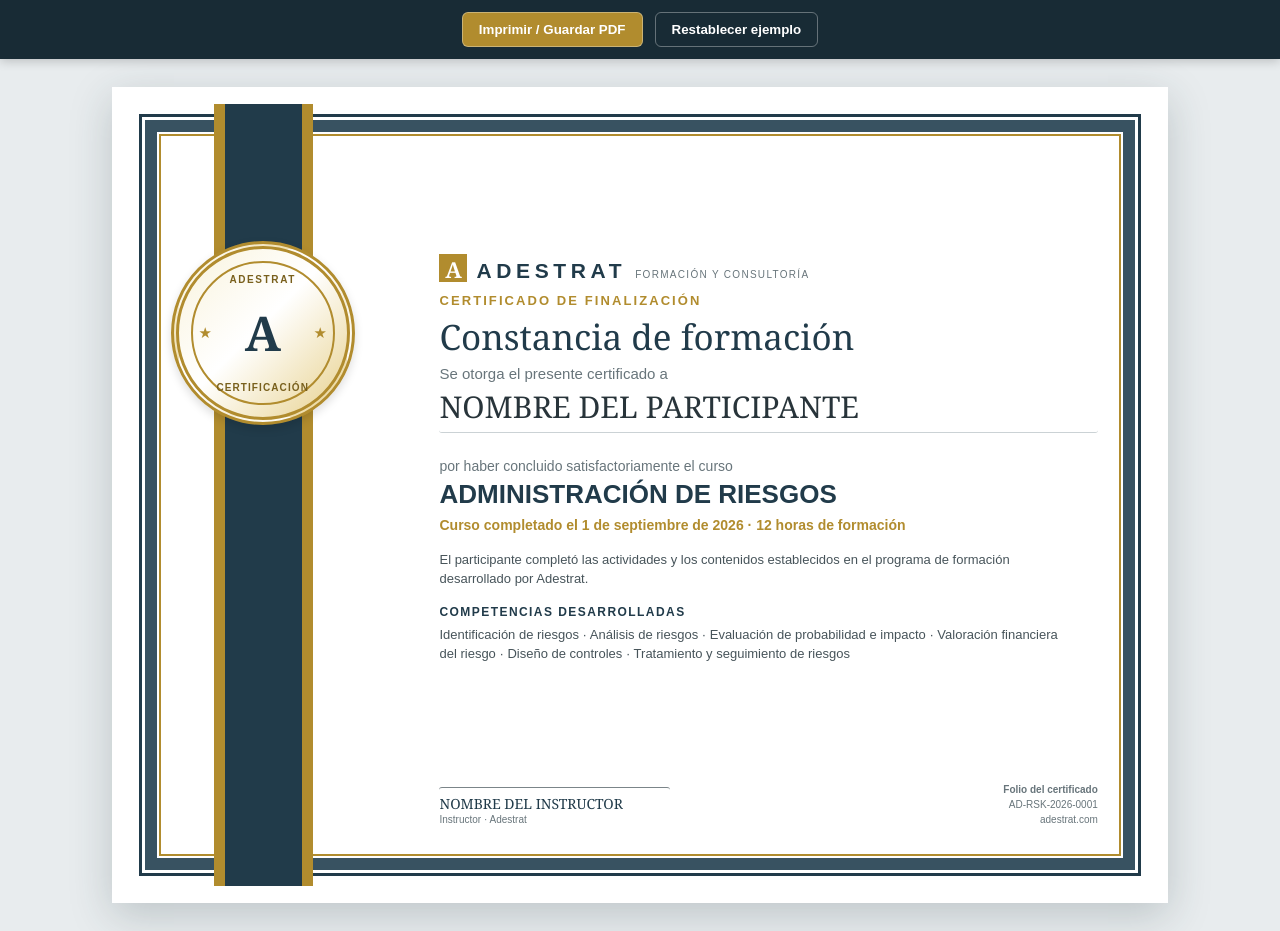
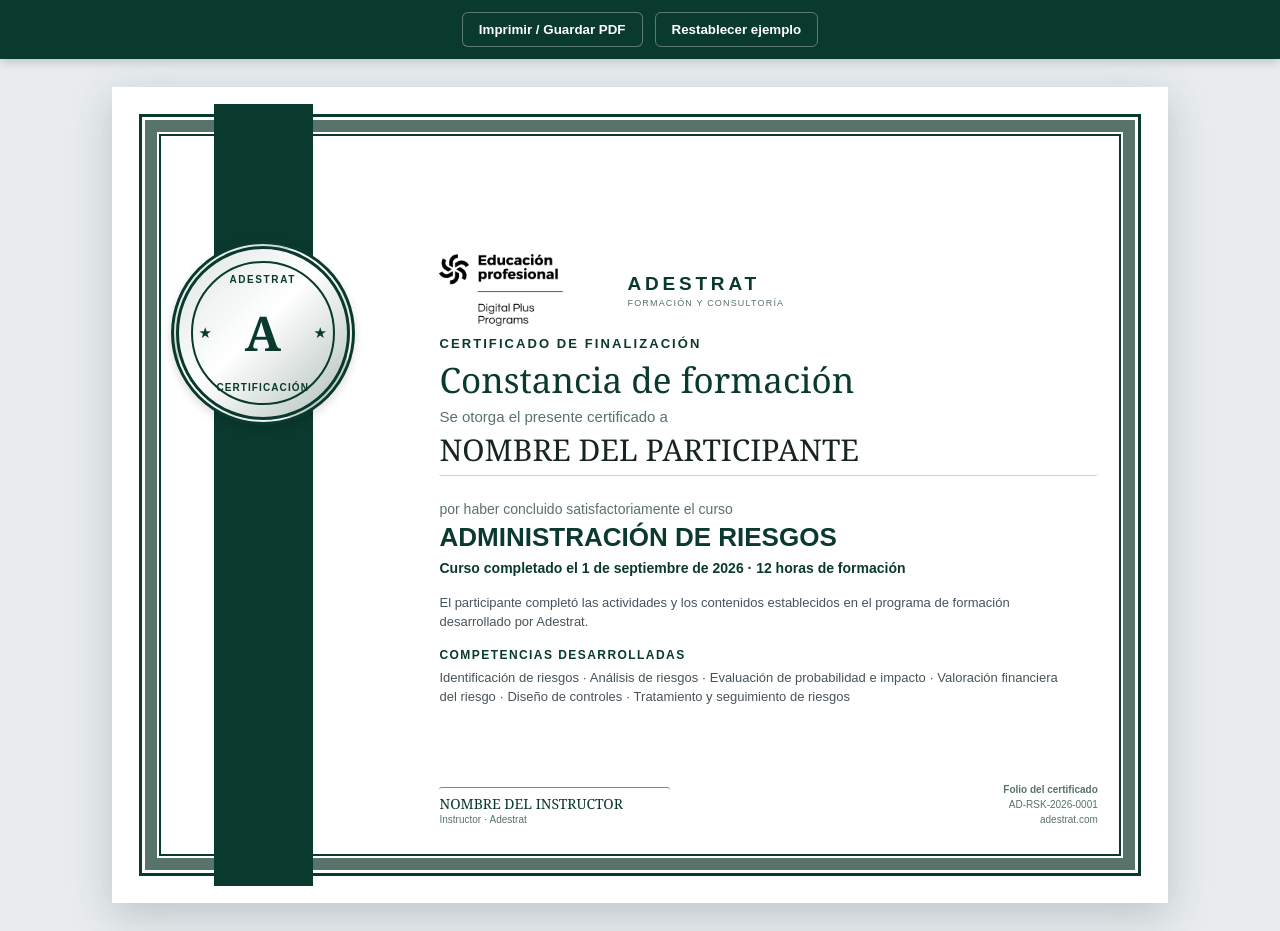
Before and after one commit to cafrhein/muro, a Jekyll site: the page certificado-adestrat-plantilla.html, which Jekyll copies as it is, in a window 1280 px wide and 931 px high. Built offline with Jekyll 4.4.1, drawn with Linux system fonts in a browser that asks for light colours.

Commit message:
Apply institutional branding to certificate template

```diff
--- a/certificado-adestrat-plantilla.html
+++ b/certificado-adestrat-plantilla.html
@@ -5,10 +5,10 @@
   <meta name="viewport" content="width=device-width,initial-scale=1">
   <title>Plantilla de certificado | Adestrat</title>
   <style>
-    :root{--navy:#213b4a;--navy-2:#385261;--gold:#b18c2e;--gold-light:#d7bd6b;--ink:#28343a;--paper:#fff;--muted:#68757b}
+    :root{--navy:#0a3a2d;--navy-2:#57736a;--gold:#0a3a2d;--gold-light:#aebdb8;--ink:#17241f;--paper:#fff;--muted:#57736a}
     *{box-sizing:border-box}
     body{margin:0;background:#e8ecee;color:var(--ink);font-family:Arial,"Helvetica Neue",sans-serif}
-    .toolbar{position:sticky;top:0;z-index:5;display:flex;justify-content:center;gap:12px;padding:12px;background:#182b35;box-shadow:0 2px 10px #0003}
+    .toolbar{position:sticky;top:0;z-index:5;display:flex;justify-content:center;gap:12px;padding:12px;background:var(--navy);box-shadow:0 2px 10px #0003}
     button{border:1px solid #ffffff55;border-radius:6px;padding:9px 16px;background:var(--gold);color:#fff;font-weight:700;cursor:pointer}
     button.secondary{background:transparent}
     .stage{padding:28px;overflow:auto}
@@ -16,16 +16,16 @@
     .frame{position:relative;width:100%;height:100%;border:3px solid var(--navy);outline:12px solid var(--navy-2);outline-offset:-18px;padding:.38in .42in .30in 3.05in}
     .frame:after{content:"";position:absolute;inset:17px;border:2px solid var(--gold);pointer-events:none}
     .ribbon{position:absolute;z-index:1;left:1.06in;top:17px;bottom:17px;width:1.03in;background:var(--navy);border-left:11px solid var(--gold);border-right:11px solid var(--gold)}
-    .seal{position:absolute;z-index:3;left:.61in;top:1.60in;width:1.92in;height:1.92in;border-radius:50%;display:grid;place-items:center;background:linear-gradient(135deg,#f9f3dc,#fff 47%,#e7d08b);border:8px double var(--gold);box-shadow:0 4px 10px #0002}
+    .seal{position:absolute;z-index:3;left:.61in;top:1.60in;width:1.92in;height:1.92in;border-radius:50%;display:grid;place-items:center;background:linear-gradient(135deg,#dce5e2,#fff 47%,#aebdb8);border:8px double var(--navy);box-shadow:0 4px 10px #0002}
     .seal-ring{position:absolute;inset:12px;border:2px solid var(--gold);border-radius:50%}
-    .seal-word{position:absolute;color:#79601d;font-weight:800;letter-spacing:.16em;font-size:10px}
+    .seal-word{position:absolute;color:var(--navy);font-weight:800;letter-spacing:.16em;font-size:10px}
     .seal-word.top{top:25px}.seal-word.bottom{bottom:24px;letter-spacing:.11em}
     .seal-mark{font-family:Georgia,serif;font-size:48px;font-weight:700;color:var(--navy);line-height:1}
     .seal-star{position:absolute;color:var(--gold);font-size:15px}.seal-star.left{left:20px}.seal-star.right{right:20px}
     .content{position:relative;z-index:2;height:100%;padding:1.05in 0 .3in .05in}
-    .brand{display:flex;align-items:baseline;gap:9px;margin-bottom:10px;color:var(--navy)}
-    .brand-mark{width:28px;height:28px;display:grid;place-items:center;background:var(--gold);color:white;font-family:Georgia,serif;font-size:22px;font-weight:700}
-    .brand-name{font-size:21px;font-weight:800;letter-spacing:.22em}.brand-tag{font-size:10px;letter-spacing:.13em;color:var(--muted)}
+    .brand{display:flex;align-items:center;gap:18px;margin-bottom:10px;color:var(--navy)}
+    .brand-logo{display:block;width:170px;height:auto;max-height:72px;object-fit:contain;object-position:left center}
+    .brand-name{font-size:19px;font-weight:800;letter-spacing:.20em}.brand-tag{display:block;margin-top:3px;font-size:9px;letter-spacing:.13em;color:var(--muted)}
     .eyebrow{margin:0 0 5px;color:var(--gold);font-size:13px;font-weight:800;letter-spacing:.16em}
     h1{margin:0 0 5px;font-family:Georgia,"Times New Roman",serif;font-size:35px;font-weight:500;color:var(--navy)}
     .recipient-intro{font-size:15px;color:var(--muted)}
@@ -62,7 +62,7 @@
       </div>
       <section class="frame">
         <div class="content">
-          <div class="brand"><span class="brand-mark">A</span><span class="brand-name">ADESTRAT</span><span class="brand-tag">FORMACIÓN Y CONSULTORÍA</span></div>
+          <div class="brand"><img class="brand-logo" src="assets/logo-educacion-profesional-negro.png" alt="Educación profesional - Digital Plus Programs"><span><span class="brand-name">ADESTRAT</span><span class="brand-tag">FORMACIÓN Y CONSULTORÍA</span></span></div>
           <p class="eyebrow">CERTIFICADO DE FINALIZACIÓN</p>
           <h1>Constancia de formación</h1>
           <div class="recipient-intro">Se otorga el presente certificado a</div>
```
Also changed, not shown: assets/logo-educacion-profesional-negro.png (added).
